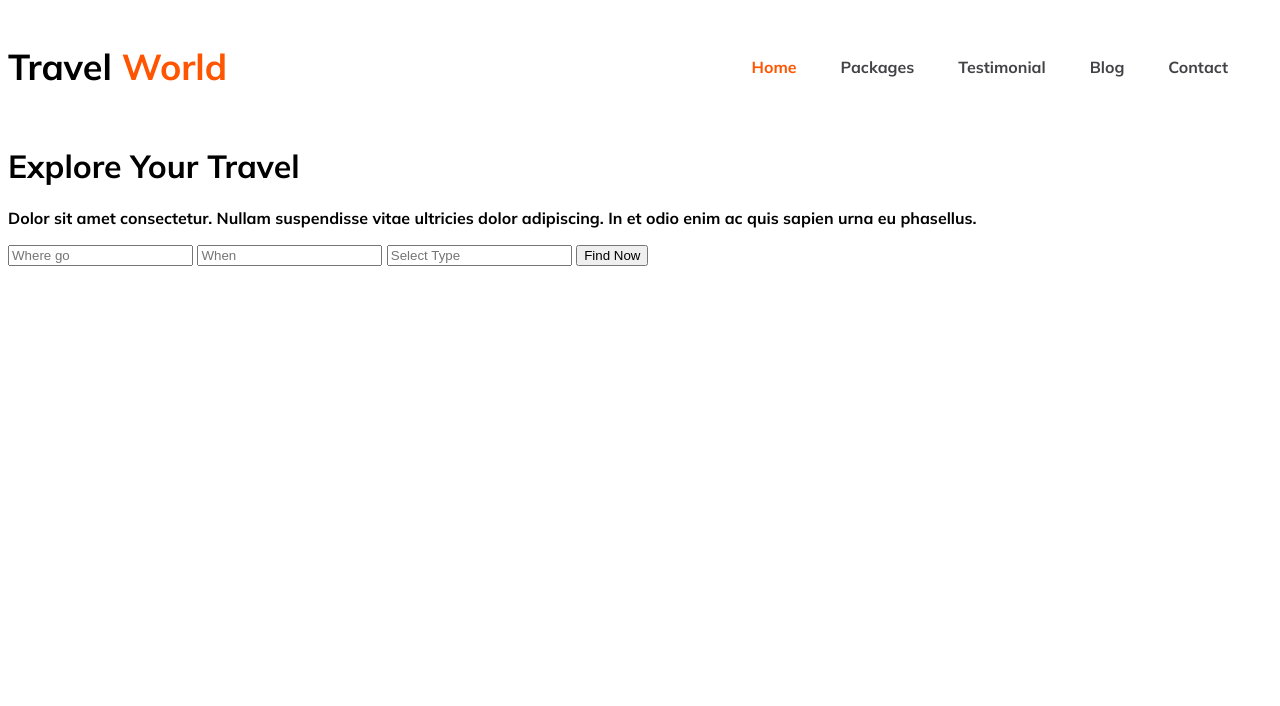
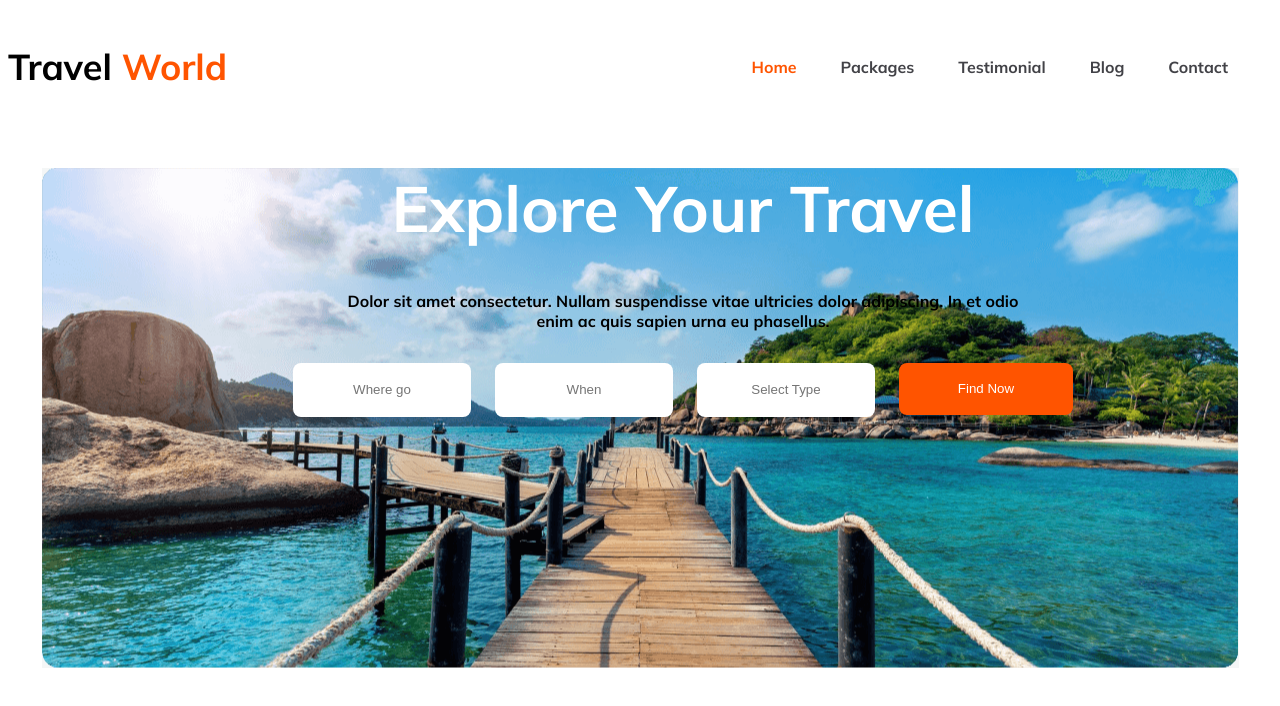
Before and after one commit to rifatlife/assignment-website, a plain HTML site: page index.html in a window 1280 px wide. Drawn offline with Linux system fonts and the light colour scheme.

Commit message:
added the cover photo section

```diff
--- a/index.html
+++ b/index.html
@@ -9,6 +9,11 @@
     <link rel="preconnect" href="https://fonts.gstatic.com" crossorigin>
     <link href="https://fonts.googleapis.com/css2?family=Mulish:wght@700&display=swap" rel="stylesheet">
     <link rel="stylesheet" href="style/style.css">
+    <style>
+        /* main{
+            background-image: url(Images/Group\ 13\ \(1\)\ \(1\).png); */
+        }
+    </style>
 </head>
 
 <body>
@@ -24,17 +29,18 @@
             </ul>
         </nav>
     </header>
-    <main>
-        <div>
+    <main class="cover-pic">
+        <div id="cover">
             <div>
-                <h1>Explore Your Travel</h1>
-                <p>Dolor sit amet consectetur. Nullam suspendisse vitae ultricies dolor adipiscing. In et odio enim ac quis sapien urna eu phasellus.</p>
+                <h1 class="title-main">Explore Your Travel</h1>
+                <p>Dolor sit amet consectetur. Nullam suspendisse vitae ultricies dolor adipiscing. In et odio
+                    <br> enim ac quis sapien urna eu phasellus.</p>
             </div>
-            <div>
-                <input type="text" placeholder="Where go">
-                <input type="text" placeholder="When">
-                <input type="text" placeholder="Select Type">
-                <input type="button" value="Find Now">
+            <div class="input-section">
+                <input class="btn1" type="text" placeholder="Where go">
+                <input class="btn1" type="text" placeholder="When">
+                <input class="btn1" type="text" placeholder="Select Type">
+                <input class="btn2" type="button" value="Find Now">
             </div>
         </div>
     </main>
--- a/style/style.css
+++ b/style/style.css
@@ -1,4 +1,4 @@
-    body{
+    body {
         font-family: 'Mulish', sans-serif;
     }
 
@@ -9,28 +9,93 @@
         font-style: normal;
         font-weight: 800;
     }
-    .content{
+
+    .content {
         color: black;
     }
-    nav{
+
+    nav {
         display: flex;
         justify-content: space-between;
         align-items: center;
     }
-    nav > ul{
+
+    nav>ul {
         display: flex;
     }
-    nav li{
+
+    nav li {
         list-style: none;
         margin-right: 44px;
     }
-    nav a{
+
+    nav a {
         text-decoration: none;
         color: #424247;
     }
-    .text-home{
+
+    .text-home {
         color: #FF5400;
     }
-    .section-text{
+
+    .section-text {
         /* background-image: url(../Images/Group\ 13\ \(1\)\ \(1\).png) */
     }
+
+    #cover {
+        width: 1170px;
+        height: 500px;
+        flex-shrink: 0;
+        text-align: center;
+        margin: 0 90px 0;
+    }
+
+    .title-main {
+        color: #FFF;
+        font-family: 'Mulish';
+        font-size: 64px;
+        font-weight: 800;
+    }
+
+    main>p {
+        color: #FFF;
+        text-align: center;
+        font-family: 'Mulish';
+        font-size: 16px;
+        font-weight: 400;
+        line-height: 26px;
+    }
+
+    .input-section {
+        display: inline-flex;
+        padding: 16px;
+        align-items: flex-start;
+        gap: 24px;
+        border-radius: 8px;
+    }
+
+    .btn1 {
+        width: 174px;
+        height: 52px;
+        flex-shrink: 0;
+        border-radius: 8px;
+        background: #FFF;
+        border: 0;
+        text-align: center;
+    }
+
+    .btn2 {
+        width: 174px;
+        height: 52px;
+        flex-shrink: 0;
+        border-radius: 8px;
+        background: #FF5400;
+        color: white;
+        border: 0;
+    }
+
+    main {
+        background-repeat: no-repeat;
+        background-position: center;
+        background-image: url(../Images/Group\ 13\ \(1\)\ \(1\).png);
+    }
```
